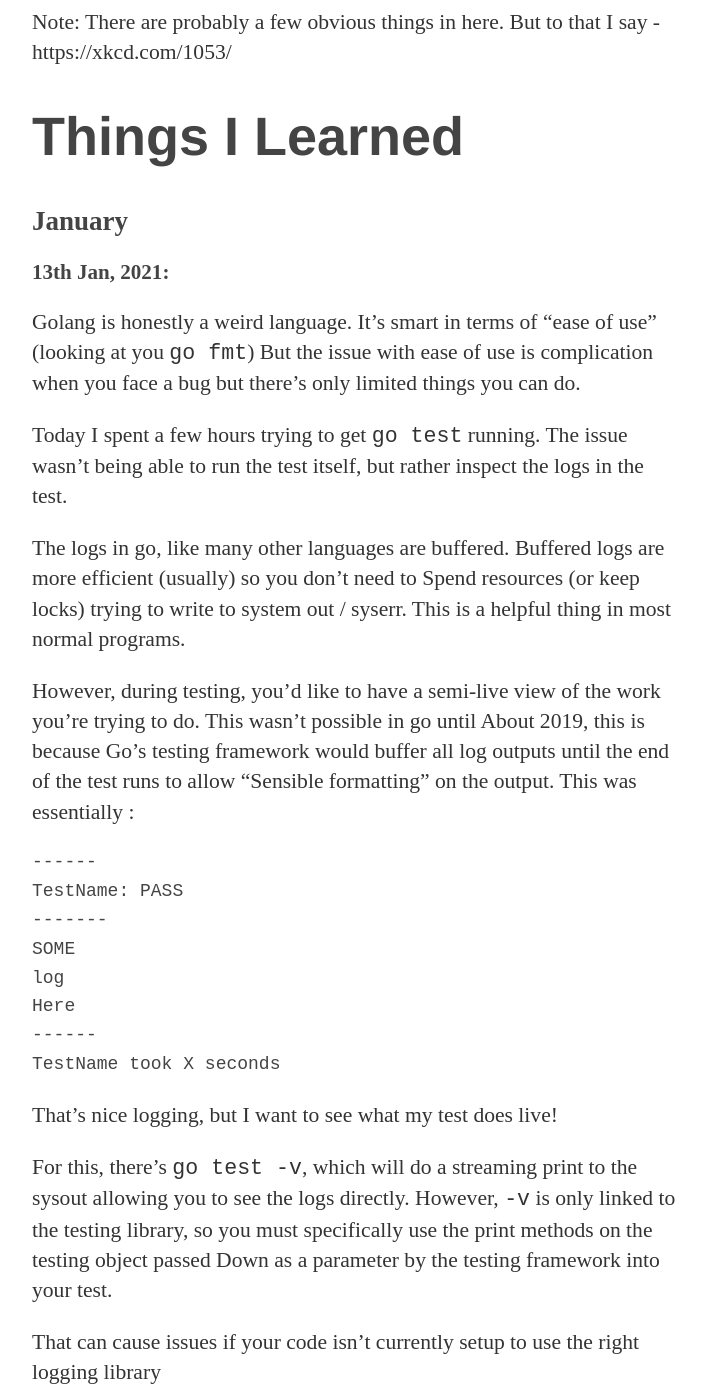
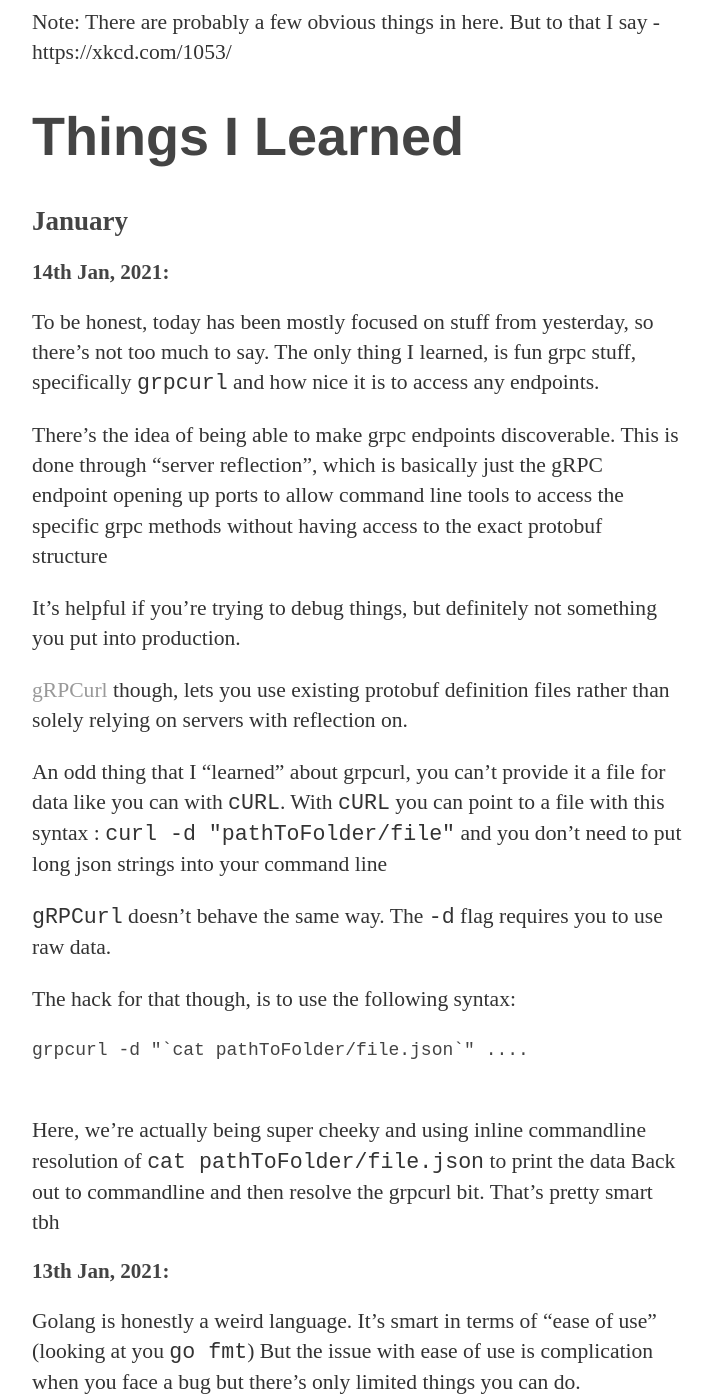
Before and after one commit to sunnyMiglani/sunnymiglani.github.io, a Jekyll site: the page built from todayILearned/index.md, in a window 1280 px wide and 1400 px high, scrolled down 339 px. Shown: the whole window, without its empty margins (283-993 px from the left). Built offline with Jekyll 4.4.1, drawn with Linux system fonts in a browser that asks for light colours.

Commit message:
15th Jan TIL

````diff
--- a/todayILearned/index.md
+++ b/todayILearned/index.md
@@ -13,6 +13,37 @@
 
 
 ## January
+
+
+### 14th Jan, 2021:
+
+To be honest, today has been mostly focused on stuff from yesterday, so there's not too much to say.
+The only thing I learned, is fun grpc stuff, specifically `grpcurl` and how nice it is to access any endpoints.
+
+There's the idea of being able to make grpc endpoints discoverable. This is done through "server reflection", which is basically
+just the gRPC endpoint opening up ports to allow command line tools to access the specific grpc methods without having access to the exact protobuf structure
+
+It's helpful if you're trying to debug things, but definitely not something you put into production.
+
+[gRPCurl](https://github.com/fullstorydev/grpcurl) though, lets you use existing protobuf definition files rather than
+solely relying on servers with reflection on.
+
+An odd thing that I "learned" about grpcurl, you can't provide it a file for data like you can with `cURL`.
+With `cURL` you can point to a file with this syntax : `curl -d "pathToFolder/file"` and you don't need to put long json strings into your command line
+
+`gRPCurl` doesn't behave the same way. The `-d` flag requires you to use raw data.
+
+The hack for that though, is to use the following syntax:
+```
+grpcurl -d "`cat pathToFolder/file.json`" ....
+
+```
+
+Here, we're actually being super cheeky and using inline commandline resolution of `cat pathToFolder/file.json` to print the data
+Back out to commandline and then resolve the grpcurl bit. That's pretty smart tbh
+
+
+
 
 ### 13th Jan, 2021:
 
````
